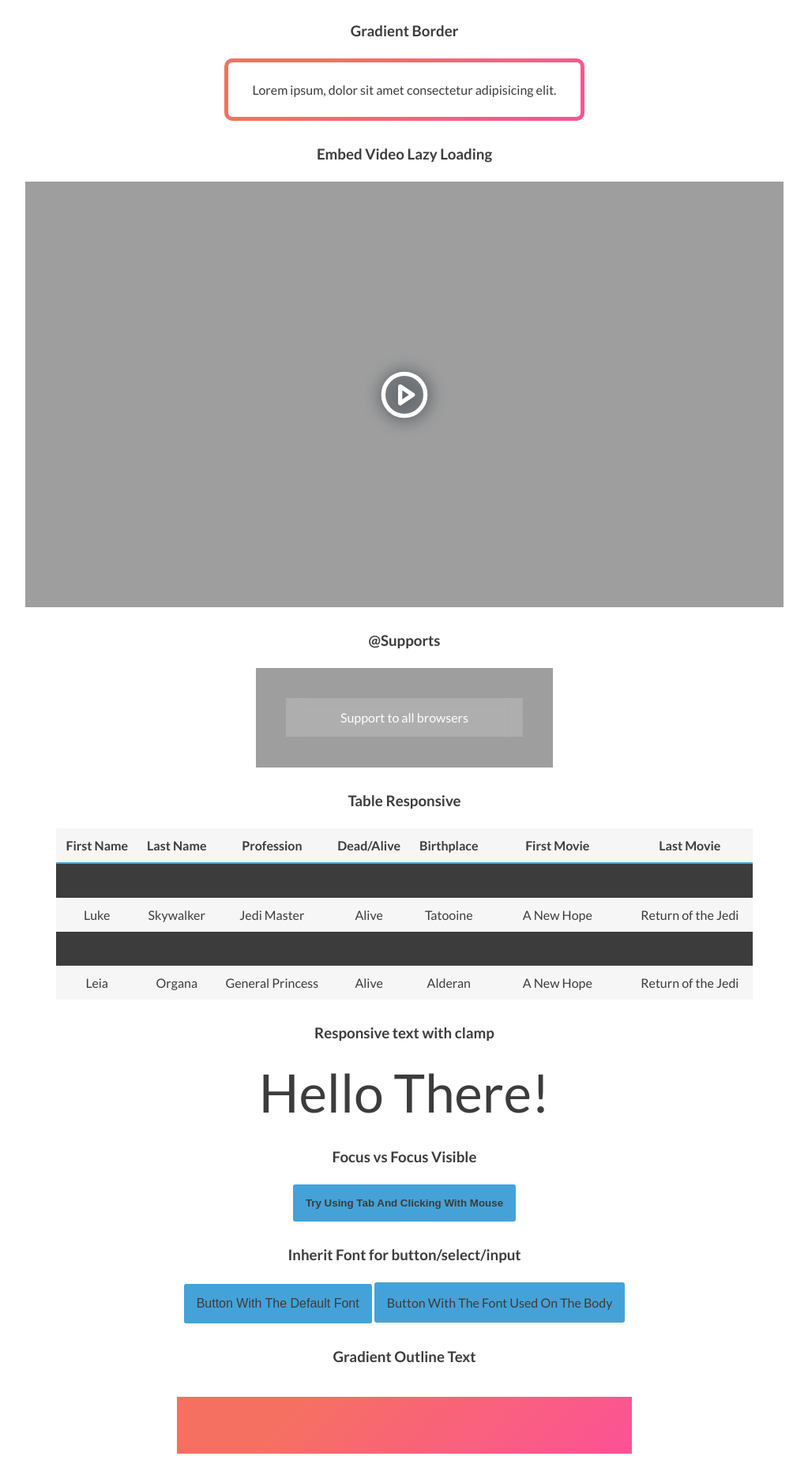
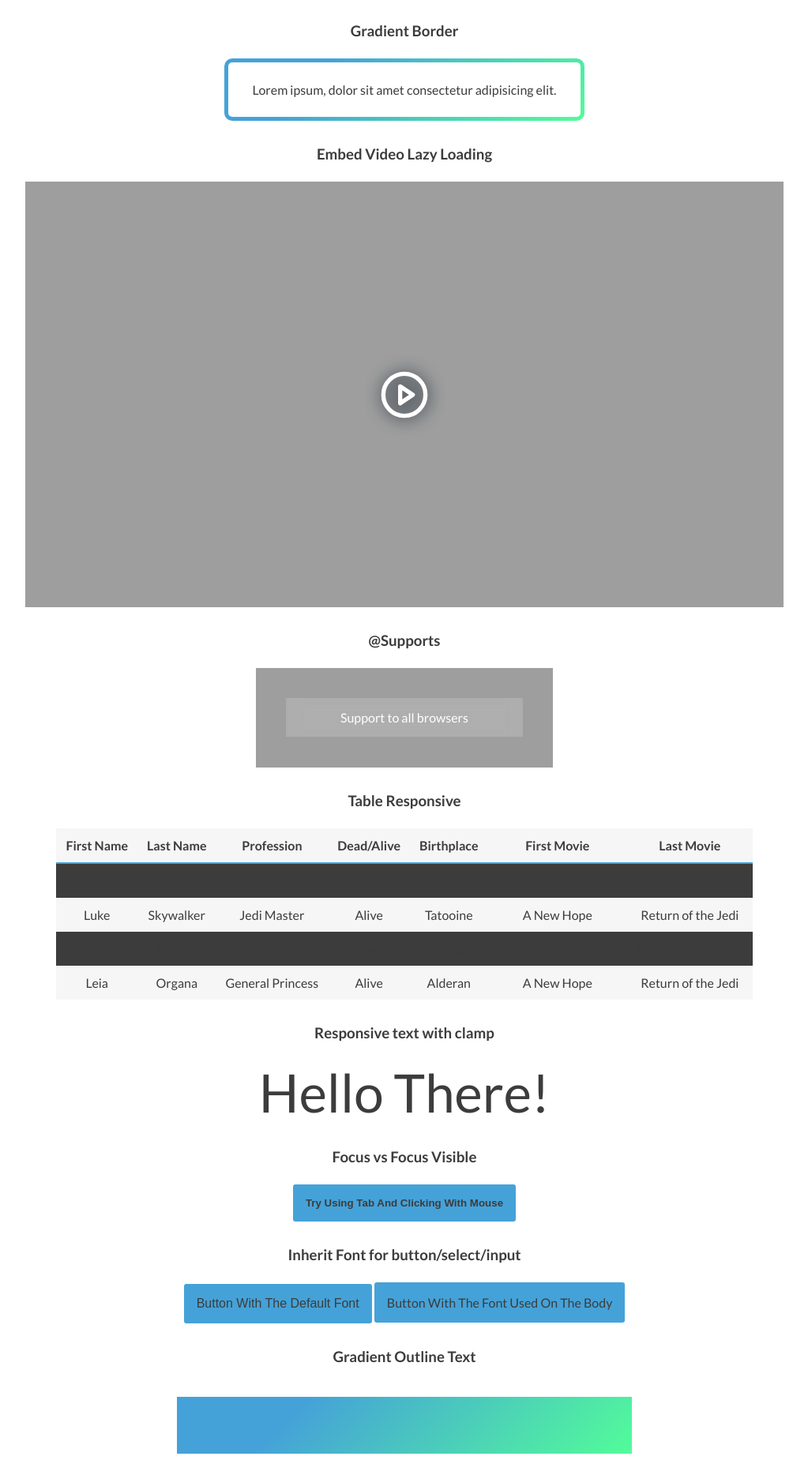
Before and after one commit to mayronH/css-copy-paste, a website built with Vite: page index.html in a window 1280 px wide. Shown: the part 3585-5453 px from the top of the page at 79% size, without its empty margins (128-1151 px from the left). Built offline with nearby package versions, Linux system fonts and the light colour scheme; grey boxes are pictures that could not be loaded.

Commit message:
gradient light/dark

```diff
--- a/css/gradient-border.css
+++ b/css/gradient-border.css
@@ -34,7 +34,7 @@
   border-radius: inherit;
 
   /* The gradient */
-  background: linear-gradient(315deg, #fc5296 0%, #f67062 74%);
+  background: var(--gradient);
 }
 
 /* https://markodenic.com/css-tips/ */
--- a/css/outline.css
+++ b/css/outline.css
@@ -25,7 +25,7 @@
   inset: 0;
   z-index: 1;
 
-  background: linear-gradient(315deg, #fc5296 0%, #f67062 74%);
+  background: var(--gradient);
 
   /* how the element blends with its parent background */
   /* with mix-blend-mode darken, everything thats white will be substituted with the color of the background */
```
